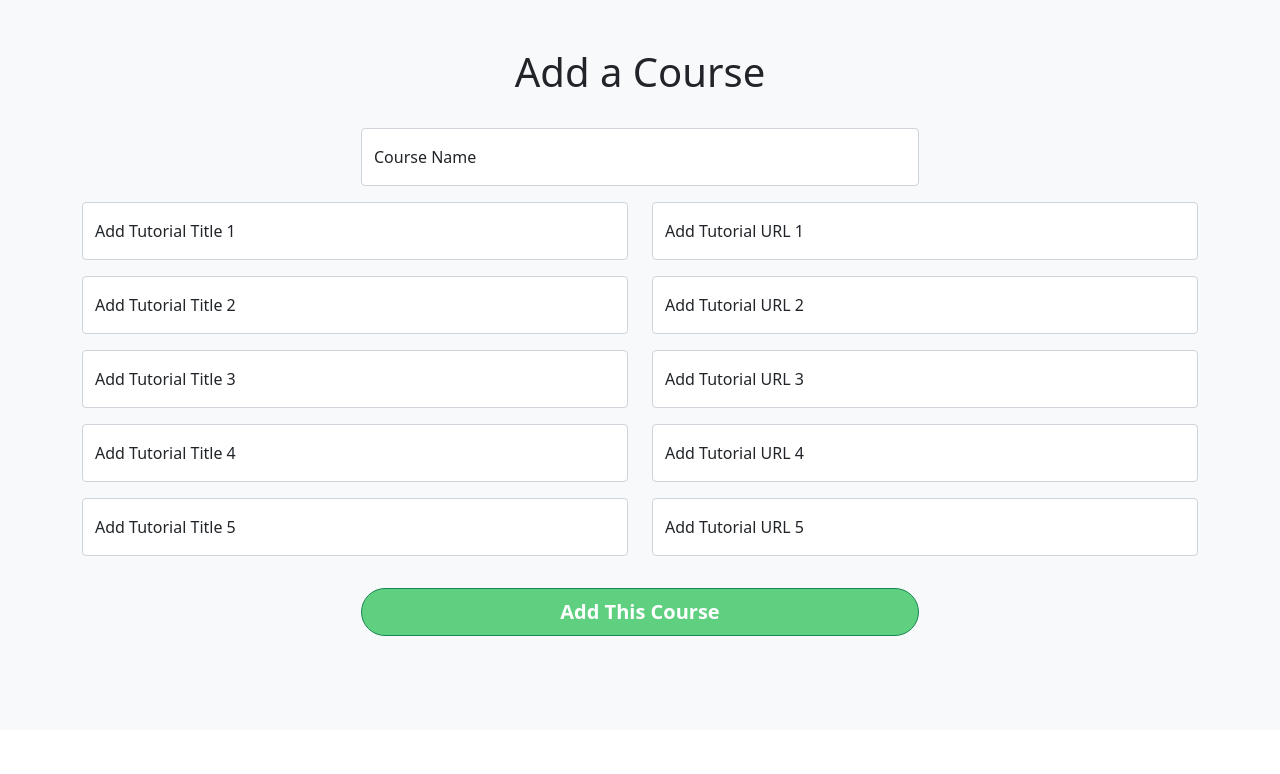
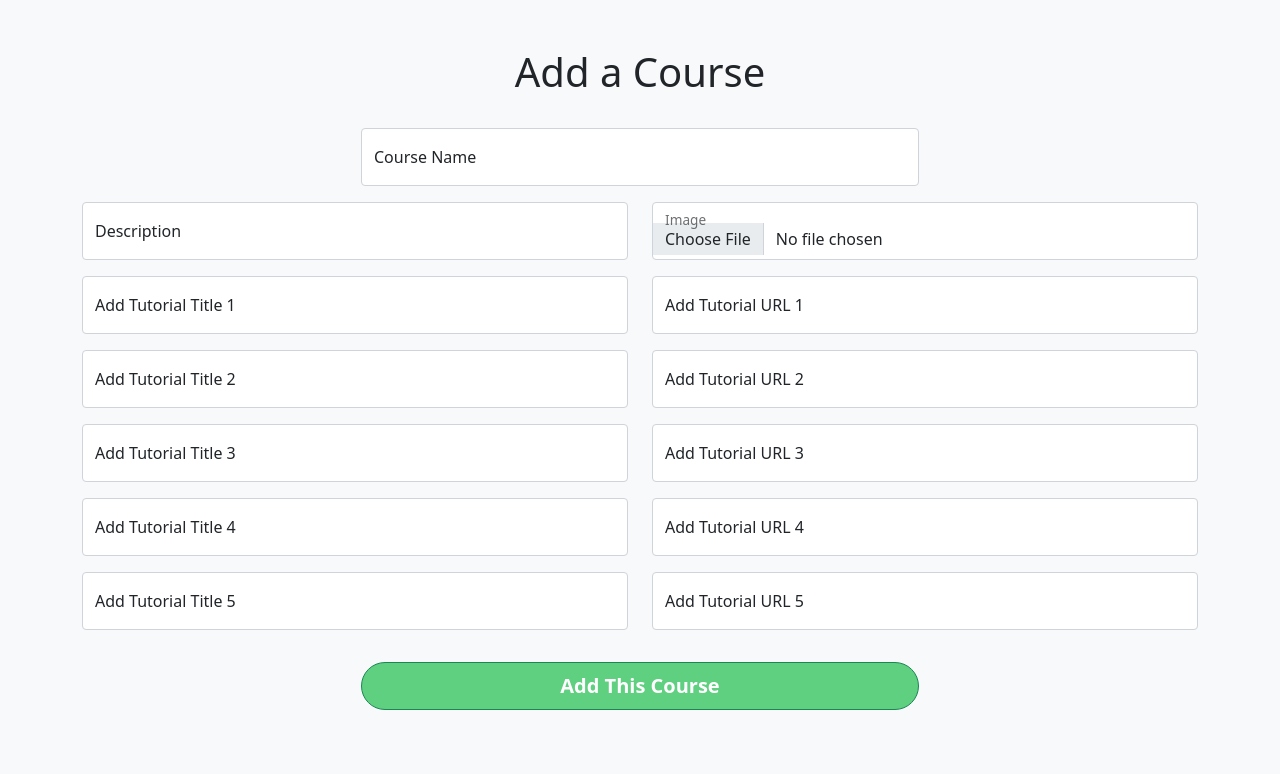
Before and after one commit to shoieb-alam/learning-zone, a PHP site: page /Learning-Zone/adcourse.php in a window 1280 px wide. Shown: the part 70-844 px from the top of the page. Before the commit the page ends 706 px from the top, so only its background shows below. Run offline with PHP 8.4, Linux system fonts and the light colour scheme.

Commit message:
img added to db

```diff
--- a/adcourse.php
+++ b/adcourse.php
@@ -39,7 +39,7 @@
         <h1>Add a Course</h1>
 
         <!-- COUSE ADDING FORM-->
-        <form action="addingcourse.php" class="container pt-4" method="POST">
+        <form action="addingcourse.php" class="container pt-4" method="POST" enctype="multipart/form-data">
 
             <div class="form-floating mb-3 form-group w-50 mx-auto">
                 <input type="name" class="form-control" id="floatingInput" placeholder="Course name" name="coursename">
@@ -48,6 +48,11 @@
             <div class="row">
 
                 <div class="col-md-6">
+
+                    <div class="form-floating mb-3 form-group">
+                        <input type="text" class="form-control" id="floatingInput" placeholder="Description" name="description">
+                        <label for="floatingInput">Description</label>
+                    </div>
 
                     <div class="form-floating mb-3 form-group">
                         <input type="text" class="form-control" id="floatingInput" placeholder="Add Tutorial Title 1" name="title1">
@@ -76,6 +81,11 @@
                 </div>
 
                 <div class="col-md-6">
+
+                    <div class="form-floating mb-3 form-group">
+                        <input type="file" class="form-control" id="floatingInput" placeholder="Image" name="image">
+                        <label for="floatingInput">Image</label>
+                    </div>
 
                     <div class="form-floating mb-3 form-group">
                         <input type="text" class="form-control" id="floatingInput" placeholder="Add Tutorial title 1" name="url1">
```
Also changed, not shown: addingcourse.php (+7 -2 lines), img/courses/cisco.jpg (added).
